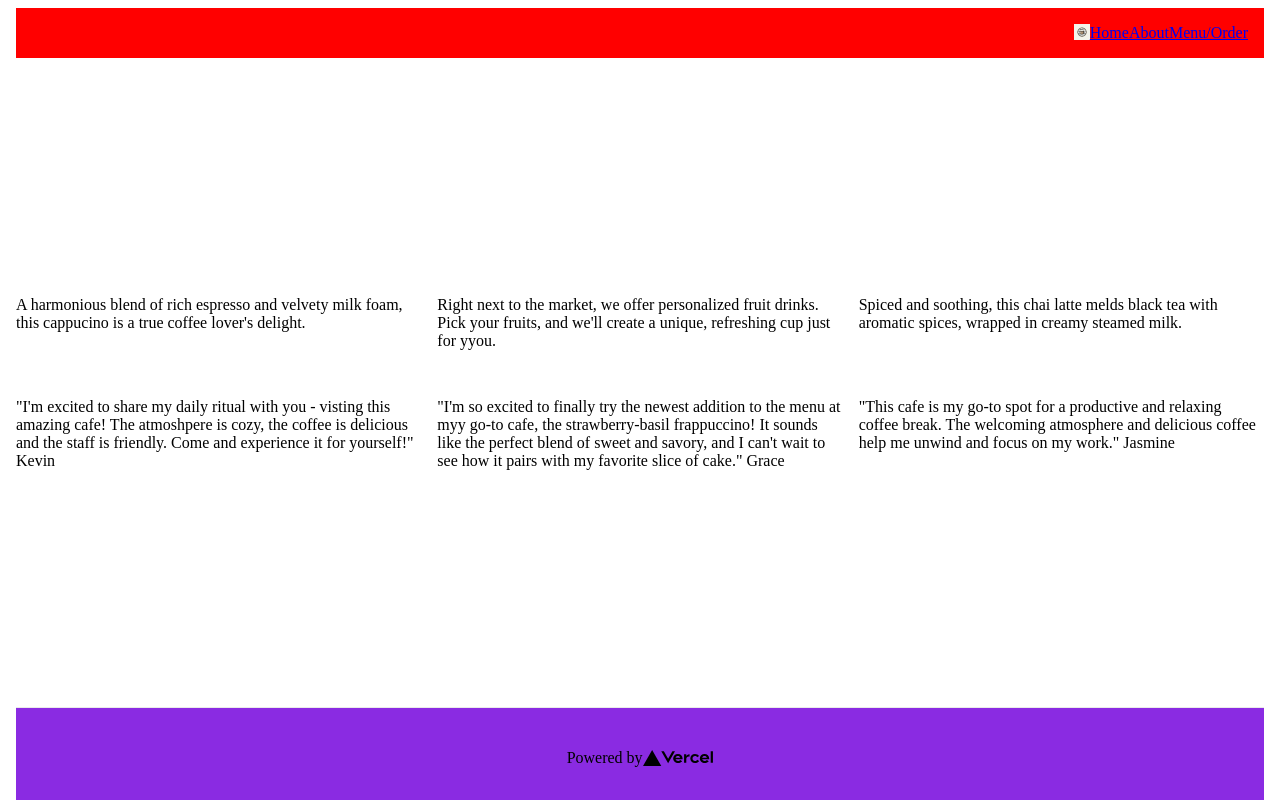
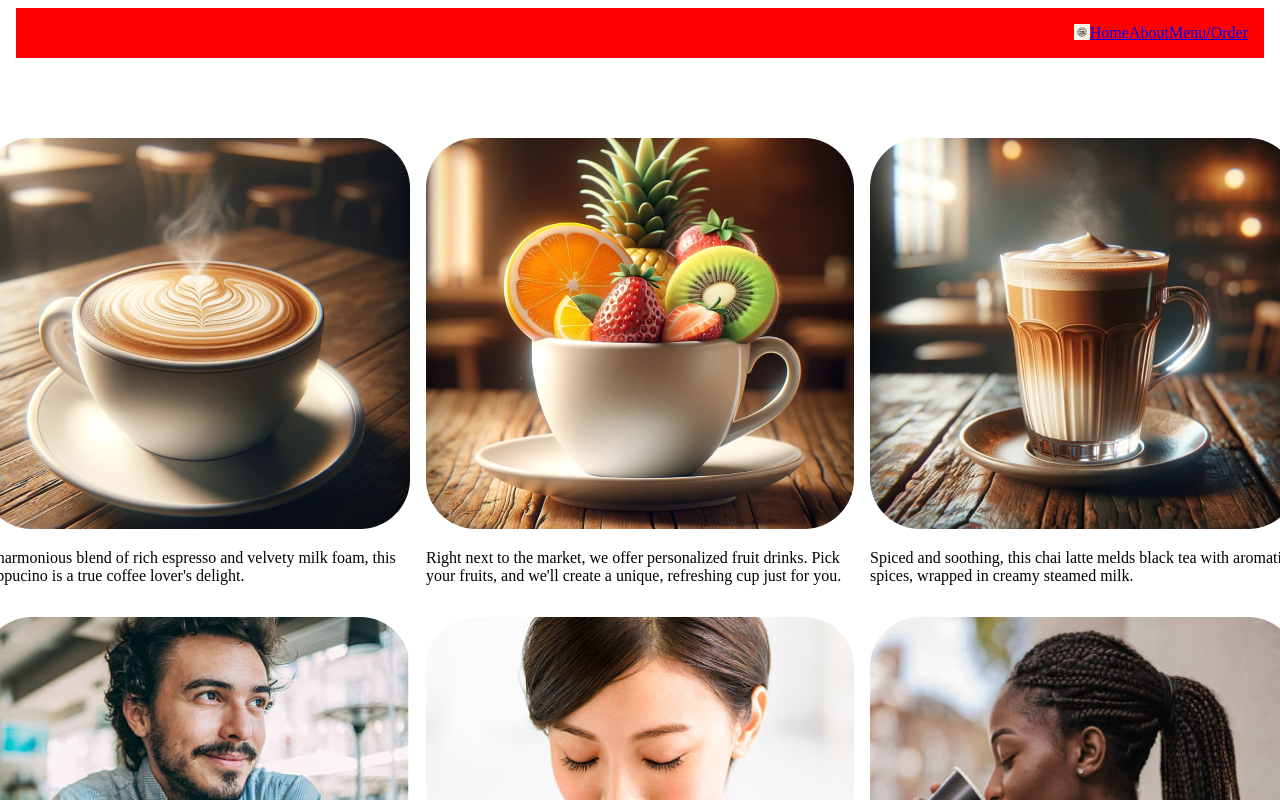
Before and after one commit to erikjavornik/is601851-finalGroupFall2023, a Next.js app: page / in a window 1280 px wide. Shown: the top 800 px of the page. Built offline with nearby package versions, Linux system fonts and the light colour scheme.

Commit message:
To display pictures with the descriptions

```diff
--- a/lib/menu_posts.js
+++ b/lib/menu_posts.js
@@ -10,9 +10,11 @@ export function getMenuFiles() {
         const fullPath = path.join(menuDirectory, fileName);
         const fileContent = fs.readFileSync(fullPath, 'utf-8');
 
-        const {content} = matter(fileContent);
+        const {data, content} = matter(fileContent);
 
-        return {content};
+        const imagePath = data.image;
+
+        return {content, imagePath, fileName, matterResults:data};
     });
 
     return menu;
--- a/lib/testimony_posts.js
+++ b/lib/testimony_posts.js
@@ -10,9 +10,11 @@ export function getTestimonyFiles() {
         const fullPath = path.join(menuDirectory, fileName);
         const fileContent = fs.readFileSync(fullPath, 'utf-8');
 
-        const {content} = matter(fileContent);
+        const {data, content} = matter(fileContent);
 
-        return {content};
+        const imagePath = data.image;
+
+        return {content, imagePath, fileName, matterResults:data};
     });
 
     return testimony;
--- a/menu items/menu_item_1.md
+++ b/menu items/menu_item_1.md
@@ -1,6 +1,7 @@
 ---
 title: 'Menu Item 1'
 date: '2023-12-11'
+image: '/Classic_Cappuccino.png'
 ---
 
 A harmonious blend of rich espresso and velvety milk foam,  this cappucino  is a true coffee lover's delight.
--- a/menu items/menu_item_2.md
+++ b/menu items/menu_item_2.md
@@ -1,6 +1,7 @@
 ---
 title: 'Menu Item 2'
 date: '2023-12-11'
+image: '/Creative_Cup.png'
 ---
 
-Right next  to the market,  we offer personalized fruit drinks. Pick your fruits, and we'll create a unique, refreshing cup just for yyou.
+Right next  to the market,  we offer personalized fruit drinks. Pick your fruits, and we'll create a unique, refreshing cup just for you.
--- a/menu items/menu_item_3.md
+++ b/menu items/menu_item_3.md
@@ -1,6 +1,7 @@
 ---
 title: 'Menu Item 3'
 date: '2023-12-11'
+image: '/Chai_Latte.png'
 ---
 
 Spiced and soothing, this chai latte melds black tea with aromatic spices, wrapped in creamy steamed milk.
--- a/pages/index.js
+++ b/pages/index.js
@@ -31,14 +31,18 @@ export default function Home({menu, testimonies}) {
 
       <main className={styles.main}>
         <div className={styles.gridContainer}>
-            {menu.map(({ fileName, content }) => (
-                <div key={fileName} className={styles.gridIten}>
+
+          {menu.map(({ fileName, content, imagePath }) => (
+              <div key={fileName} className={styles.gridItem}>
+                {<img src={imagePath} alt={fileName} />}
                   <p>{content}</p>
               </div>
           ))}
 
-            {testimonies.map(({ fileName, content }) => (
+          {testimonies.map(({ fileName, content, imagePath }) => (
               <div key={fileName}>
+                  {<img src={imagePath} alt={fileName} />}
+
                   <p>{content}</p>
               </div>
           ))}
--- a/testimonies/testimony1.md
+++ b/testimonies/testimony1.md
@@ -1,7 +1,6 @@
 ---
 title: 'testimony 1: Kevin'
 date: '2023-12-11'
+image: '/Man_Enjoying_Coffee_1.png'
 ---
-"I'm excited to  share my daily ritual with you - visting this amazing cafe! The atmoshpere is cozy, the coffee is delicious and the staff is friendly. Come and experience it for yourself!"
-
-Kevin
+"I'm excited to  share my daily ritual with you - visting this amazing cafe! The atmoshpere is cozy, the coffee is delicious and the staff is friendly. Come and experience it for yourself!" -Kevin
--- a/testimonies/testimony2.md
+++ b/testimonies/testimony2.md
@@ -1,7 +1,7 @@
 ---
 title: 'testimony 2: Grace'
 date: '2023-12-11'
+image: '/Woman_Enjoying_Coffee_1.png'
 ---
 
-"I'm so excited to finally try the newest addition to the menu at myy go-to cafe, the strawberry-basil frappuccino! It sounds like the perfect blend of sweet and savory, and I can't wait to see how it pairs with my favorite slice of cake."
-Grace
+"I'm so excited to finally try the newest addition to the menu at my go-to cafe, the strawberry-basil frappuccino! It sounds like the perfect blend of sweet and savory, and I can't wait to see how it pairs with my favorite slice of cake." -Grace
--- a/testimonies/testimony3.md
+++ b/testimonies/testimony3.md
@@ -1,7 +1,7 @@
 ---
 title: 'testimony 3: Jasmine'
 date: '2023-12-11'
+image: '/Woman_Enjoying_Coffee_2.png'
 ---
 
-"This cafe is my go-to spot for a productive and relaxing coffee break. The welcoming atmosphere and delicious coffee help me unwind and focus on  my work."
-Jasmine
+"This cafe is my go-to spot for a productive and relaxing coffee break. The welcoming atmosphere and delicious coffee help me unwind and focus on  my work." -Jasmine
```
Lines whose indentation alone changed are shown as unchanged.
